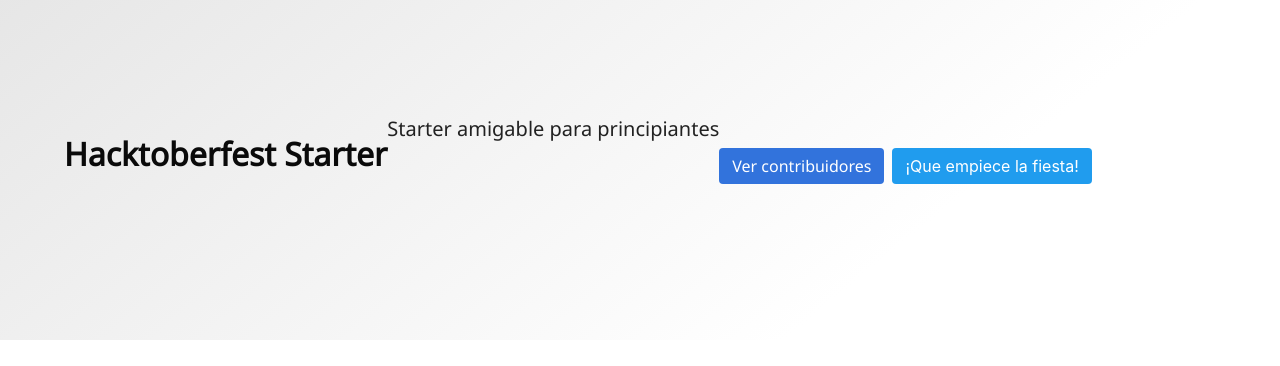
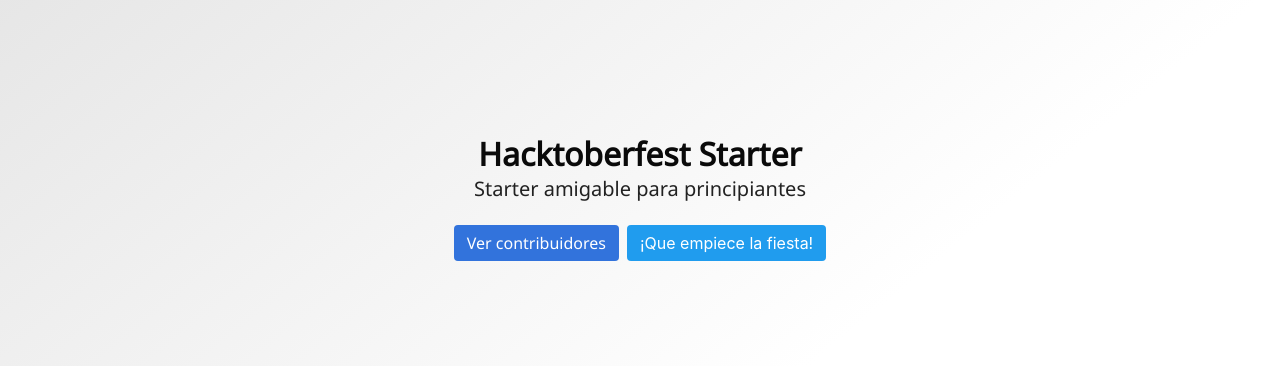
Before and after one commit to saul365/hacktoberfest-starter, a plain HTML site: page index.html in a window 1280 px wide. Shown: the part 90-456 px from the top of the page. Drawn offline with nearby package versions, Linux system fonts and the light colour scheme.

Commit message:
Update styles.css

```diff
--- a/css/styles.css
+++ b/css/styles.css
@@ -17,9 +17,10 @@
   cursor: help;
 }
 .caja{
- display:flex;
- flex-direction: row;
- flex-wrap:wrap;
+ display: flex;
+flex-direction: column;
+justify-content: center;
+align-items: center;
 }
 
 .caja h1, h2{
```
